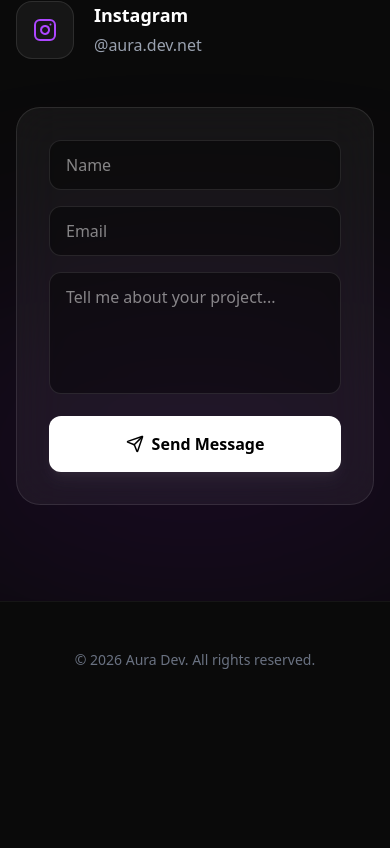
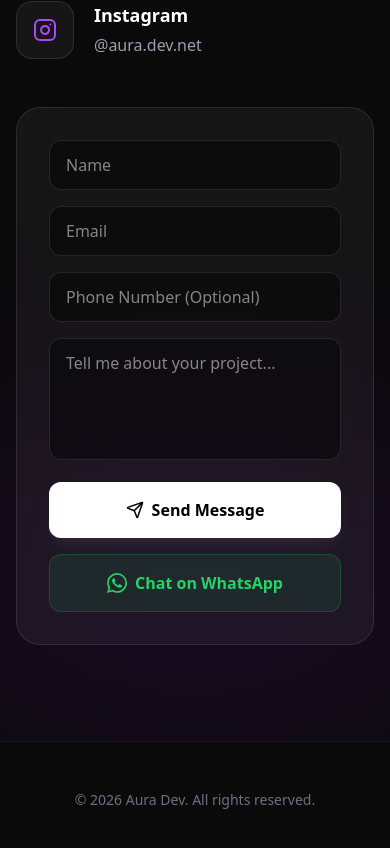
Before and after one commit to haniz1999/aura-dev, a Next.js app: page / in a window 390 px wide. Shown: the part 4184-5032 px from the top of the page. Before the commit the page ends 4902 px from the top, so only its background shows below. Built offline with nearby package versions, Linux system fonts and the light colour scheme.

Commit message:
Integrated WhatsApp with correct phone number

```diff
--- a/components/Contact.tsx
+++ b/components/Contact.tsx
@@ -65,6 +65,13 @@
                 required
                 className="w-full bg-black/40 border border-white/10 rounded-xl px-4 py-3 focus:border-cyan-400 outline-none transition-all text-white"
               />
+              {/* New Phone Number Field */}
+              <input
+               name="phone"
+               type="tel"
+               placeholder="Phone Number (Optional)"
+               className="w-full bg-black/40 border border-white/10 rounded-xl px-4 py-3 focus:border-cyan-400 outline-none transition-all text-white"
+            />
             </div>
             <textarea
               name="message"
@@ -80,6 +87,11 @@
             >
               <Send size={18} /> Send Message
             </button>
+            {/* New WhatsApp Button */}
+            <a href="https://wa.me/972545280906?text=Hi%20Aura%20Dev,%20I'm%20interested%20in%20a%20project!" target="_blank" rel="noopener noreferrer" className="w-full py-4 bg-[#25D366]/10 text-[#25D366] border border-[#25D366]/20 font-bold rounded-xl flex items-center justify-center gap-2 hover:bg-[#25D366] hover:text-white transition-all transform active:scale-95" >
+    <svg className="w-5 h-5 fill-current" viewBox="0 0 24 24"><path d="M17.472 14.382c-.297-.149-1.758-.867-2.03-.967-.273-.099-.471-.148-.67.15-.197.297-.767.966-.94 1.164-.173.199-.347.223-.644.075-.297-.15-1.255-.463-2.39-1.475-.883-.788-1.48-1.761-1.653-2.059-.173-.297-.018-.458.13-.606.134-.133.298-.347.446-.52.149-.174.198-.298.298-.497.099-.198.05-.371-.025-.52-.075-.149-.669-1.612-.916-2.207-.242-.579-.487-.5-.669-.51-.173-.008-.371-.01-.57-.01-.198 0-.52.074-.792.372-.272.297-1.04 1.016-1.04 2.479 0 1.462 1.065 2.875 1.213 3.074.149.198 2.096 3.2 5.077 4.487.709.306 1.262.489 1.694.625.712.227 1.36.195 1.871.118.571-.085 1.758-.719 2.006-1.413.248-.694.248-1.289.173-1.413-.074-.124-.272-.198-.57-.347m-5.421 7.403h-.004a9.87 9.87 0 01-5.031-1.378l-.361-.214-3.741.982.998-3.648-.235-.374a9.86 9.86 0 01-1.51-5.26c.001-5.45 4.436-9.884 9.888-9.884 2.64 0 5.122 1.03 6.988 2.898a9.825 9.825 0 012.893 6.994c-.003 5.45-4.437 9.884-9.885 9.884m8.413-18.297A11.815 11.815 0 0012.05 0C5.495 0 .16 5.335.157 11.892c0 2.096.547 4.142 1.588 5.945L.057 24l6.305-1.654a11.882 11.882 0 005.683 1.448h.005c6.554 0 11.89-5.335 11.893-11.893a11.821 11.821 0 00-3.48-8.413Z"/></svg>
+    Chat on WhatsApp
+  </a>
           </form>
         </div>
       </div>
```
